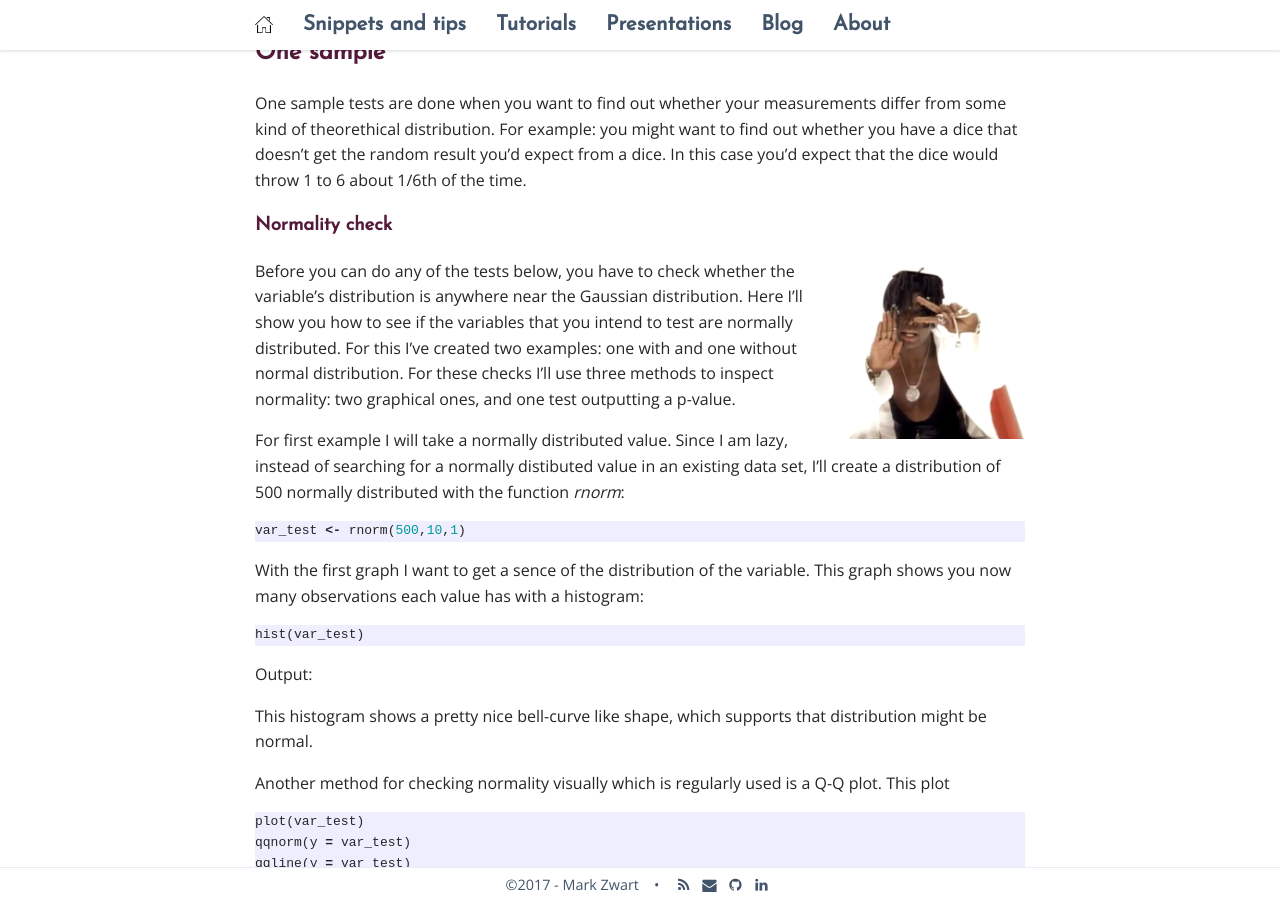
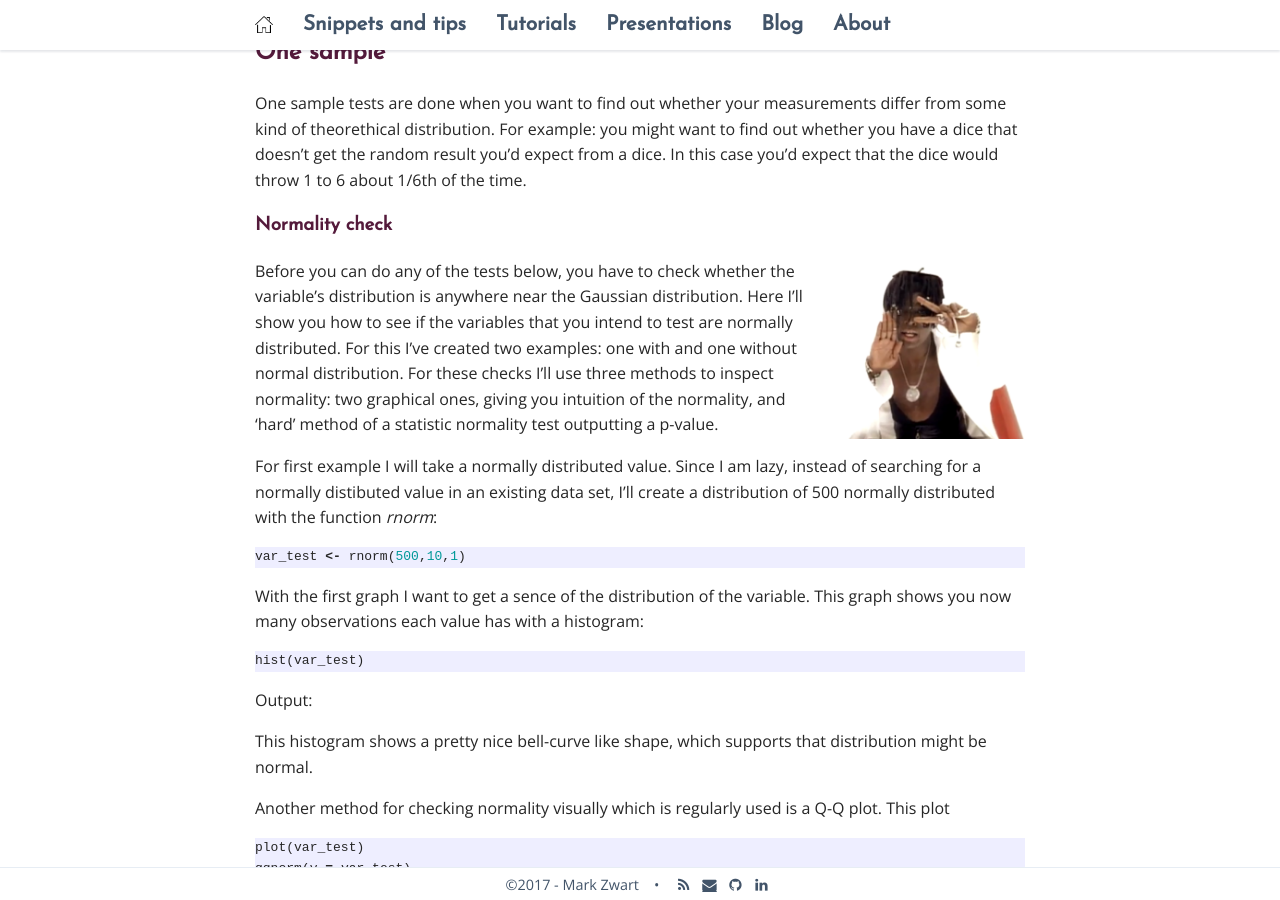
Before and after one commit to mark-me/mark-me.github.io, a Jekyll site: the page built from _pages/tutorials/statistical-tests/statistical-tests-gaussian.md, in a window 1280 px wide and 900 px high, scrolled down 779 px. Built offline with Jekyll 4.4.1, drawn with Linux system fonts in a browser that asks for light colours; nearby versions of some CDN libraries; comment, search, counter and statistics services are not loaded.

Commit message:
Update statistical-tests-gaussian.md

````diff
--- a/_pages/tutorials/statistical-tests/statistical-tests-gaussian.md
+++ b/_pages/tutorials/statistical-tests/statistical-tests-gaussian.md
@@ -29,7 +29,7 @@
 
 <img src="/_pages/tutorials/statistical-tests/seal-crazy.png" width="195" height="180" align="right"/>
 
-Before you can do any of the tests below, you have to check whether the variable's distribution is anywhere near the Gaussian distribution. Here I'll show you how to see if the variables that you intend to test are normally distributed. For this I've created two examples: one with and one without normal distribution. For these checks I'll use three methods to inspect normality: two graphical ones, and one test outputting a p-value.
+Before you can do any of the tests below, you have to check whether the variable's distribution is anywhere near the Gaussian distribution. Here I'll show you how to see if the variables that you intend to test are normally distributed. For this I've created two examples: one with and one without normal distribution. For these checks I'll use three methods to inspect normality: two graphical ones, giving you intuition of the normality, and 'hard' method of a statistic normality test outputting a p-value.
 
 For first example I will take a normally distributed value. Since I am lazy, instead of searching for a normally distibuted value in an existing data set, I'll create a distribution of 500 normally distributed with the function _rnorm_:
 ```r
````
